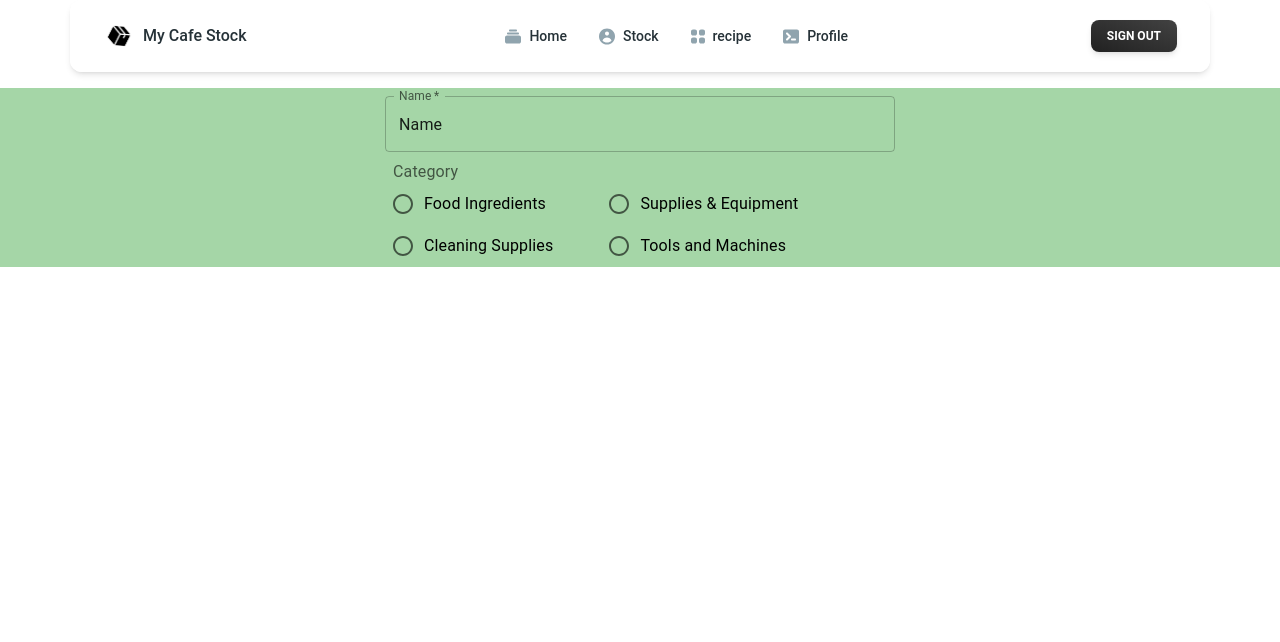
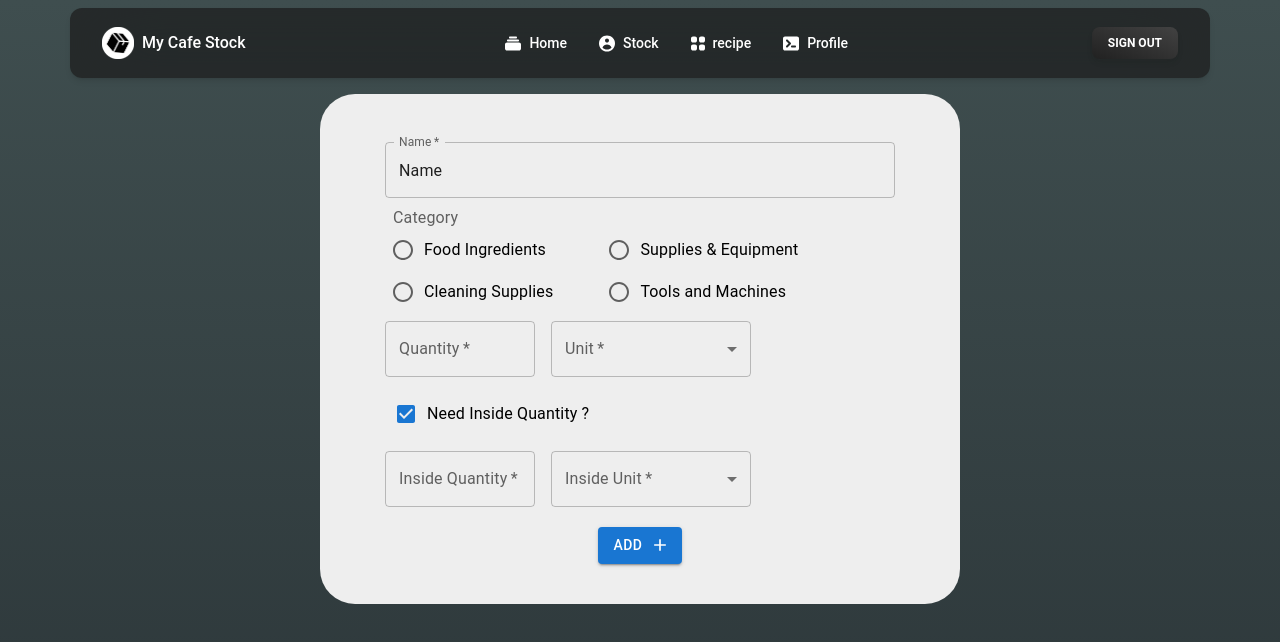
Before and after one commit to Project-Web-Development/Cafe-Stock-Management, a React (Create React App) app: page /addnewstock in a window 1280 px wide. Shown: the top 642 px of the page. Built offline with nearby package versions, Linux system fonts and the light colour scheme; no server answers.

Commit message:
update dari opik

```diff
--- a/src/Components/NavigationBar.jsx
+++ b/src/Components/NavigationBar.jsx
@@ -37,11 +37,11 @@ export default function NavbarDefault() {
         >
           <path
             d="M5 0.5C4.73478 0.5 4.48043 0.605357 4.29289 0.792893C4.10536 0.98043 4 1.23478 4 1.5C4 1.76522 4.10536 2.01957 4.29289 2.20711C4.48043 2.39464 4.73478 2.5 5 2.5H11C11.2652 2.5 11.5196 2.39464 11.7071 2.20711C11.8946 2.01957 12 1.76522 12 1.5C12 1.23478 11.8946 0.98043 11.7071 0.792893C11.5196 0.605357 11.2652 0.5 11 0.5H5ZM2 4.5C2 4.23478 2.10536 3.98043 2.29289 3.79289C2.48043 3.60536 2.73478 3.5 3 3.5H13C13.2652 3.5 13.5196 3.60536 13.7071 3.79289C13.8946 3.98043 14 4.23478 14 4.5C14 4.76522 13.8946 5.01957 13.7071 5.20711C13.5196 5.39464 13.2652 5.5 13 5.5H3C2.73478 5.5 2.48043 5.39464 2.29289 5.20711C2.10536 5.01957 2 4.76522 2 4.5ZM0 8.5C0 7.96957 0.210714 7.46086 0.585786 7.08579C0.960859 6.71071 1.46957 6.5 2 6.5H14C14.5304 6.5 15.0391 6.71071 15.4142 7.08579C15.7893 7.46086 16 7.96957 16 8.5V12.5C16 13.0304 15.7893 13.5391 15.4142 13.9142C15.0391 14.2893 14.5304 14.5 14 14.5H2C1.46957 14.5 0.960859 14.2893 0.585786 13.9142C0.210714 13.5391 0 13.0304 0 12.5V8.5Z"
-            fill="#90A4AE"
+            fill="#ffffff"
           />
         </svg>
 
-        <Link to="/Home" className="flex items-center">
+        <Link to="/Home" className="flex items-center text-[#ffffff]">
           Home
         </Link>
       </Typography>
@@ -62,10 +62,10 @@ export default function NavbarDefault() {
             fillRule="evenodd"
             clipRule="evenodd"
             d="M16 8.5C16 10.6217 15.1571 12.6566 13.6569 14.1569C12.1566 15.6571 10.1217 16.5 8 16.5C5.87827 16.5 3.84344 15.6571 2.34315 14.1569C0.842855 12.6566 0 10.6217 0 8.5C0 6.37827 0.842855 4.34344 2.34315 2.84315C3.84344 1.34285 5.87827 0.5 8 0.5C10.1217 0.5 12.1566 1.34285 13.6569 2.84315C15.1571 4.34344 16 6.37827 16 8.5ZM10 5.5C10 6.03043 9.78929 6.53914 9.41421 6.91421C9.03914 7.28929 8.53043 7.5 8 7.5C7.46957 7.5 6.96086 7.28929 6.58579 6.91421C6.21071 6.53914 6 6.03043 6 5.5C6 4.96957 6.21071 4.46086 6.58579 4.08579C6.96086 3.71071 7.46957 3.5 8 3.5C8.53043 3.5 9.03914 3.71071 9.41421 4.08579C9.78929 4.46086 10 4.96957 10 5.5ZM8 9.5C7.0426 9.49981 6.10528 9.77449 5.29942 10.2914C4.49356 10.8083 3.85304 11.5457 3.454 12.416C4.01668 13.0706 4.71427 13.5958 5.49894 13.9555C6.28362 14.3152 7.13681 14.5009 8 14.5C8.86319 14.5009 9.71638 14.3152 10.5011 13.9555C11.2857 13.5958 11.9833 13.0706 12.546 12.416C12.147 11.5457 11.5064 10.8083 10.7006 10.2914C9.89472 9.77449 8.9574 9.49981 8 9.5Z"
-            fill="#90A4AE"
+            fill="#ffffff"
           />
         </svg>
-        <Link to="/Stock" className="flex items-center">
+        <Link to="/Stock" className="flex items-center text-[#ffffff]">
           Stock
         </Link>
       </Typography>
@@ -84,10 +84,10 @@ export default function NavbarDefault() {
         >
           <path
             d="M2 0.5C1.46957 0.5 0.960859 0.710714 0.585786 1.08579C0.210714 1.46086 0 1.96957 0 2.5V4.5C0 5.03043 0.210714 5.53914 0.585786 5.91421C0.960859 6.28929 1.46957 6.5 2 6.5H4C4.53043 6.5 5.03914 6.28929 5.41421 5.91421C5.78929 5.53914 6 5.03043 6 4.5V2.5C6 1.96957 5.78929 1.46086 5.41421 1.08579C5.03914 0.710714 4.53043 0.5 4 0.5H2ZM2 8.5C1.46957 8.5 0.960859 8.71071 0.585786 9.08579C0.210714 9.46086 0 9.96957 0 10.5V12.5C0 13.0304 0.210714 13.5391 0.585786 13.9142C0.960859 14.2893 1.46957 14.5 2 14.5H4C4.53043 14.5 5.03914 14.2893 5.41421 13.9142C5.78929 13.5391 6 13.0304 6 12.5V10.5C6 9.96957 5.78929 9.46086 5.41421 9.08579C5.03914 8.71071 4.53043 8.5 4 8.5H2ZM8 2.5C8 1.96957 8.21071 1.46086 8.58579 1.08579C8.96086 0.710714 9.46957 0.5 10 0.5H12C12.5304 0.5 13.0391 0.710714 13.4142 1.08579C13.7893 1.46086 14 1.96957 14 2.5V4.5C14 5.03043 13.7893 5.53914 13.4142 5.91421C13.0391 6.28929 12.5304 6.5 12 6.5H10C9.46957 6.5 8.96086 6.28929 8.58579 5.91421C8.21071 5.53914 8 5.03043 8 4.5V2.5ZM8 10.5C8 9.96957 8.21071 9.46086 8.58579 9.08579C8.96086 8.71071 9.46957 8.5 10 8.5H12C12.5304 8.5 13.0391 8.71071 13.4142 9.08579C13.7893 9.46086 14 9.96957 14 10.5V12.5C14 13.0304 13.7893 13.5391 13.4142 13.9142C13.0391 14.2893 12.5304 14.5 12 14.5H10C9.46957 14.5 8.96086 14.2893 8.58579 13.9142C8.21071 13.5391 8 13.0304 8 12.5V10.5Z"
-            fill="#90A4AE"
+            fill="#ffffff"
           />
         </svg>
-        <Link to="/blocks" className="flex items-center">
+        <Link to="/blocks" className="flex items-center text-[#ffffff]">
           recipe
         </Link>
       </Typography>
@@ -108,10 +108,10 @@ export default function NavbarDefault() {
             fillRule="evenodd"
             clipRule="evenodd"
             d="M0 2.5C0 1.96957 0.210714 1.46086 0.585786 1.08579C0.960859 0.710714 1.46957 0.5 2 0.5H14C14.5304 0.5 15.0391 0.710714 15.4142 1.08579C15.7893 1.46086 16 1.96957 16 2.5V12.5C16 13.0304 15.7893 13.5391 15.4142 13.9142C15.0391 14.2893 14.5304 14.5 14 14.5H2C1.46957 14.5 0.960859 14.2893 0.585786 13.9142C0.210714 13.5391 0 13.0304 0 12.5V2.5ZM3.293 3.793C3.48053 3.60553 3.73484 3.50021 4 3.50021C4.26516 3.50021 4.51947 3.60553 4.707 3.793L7.707 6.793C7.89447 6.98053 7.99979 7.23484 7.99979 7.5C7.99979 7.76516 7.89447 8.01947 7.707 8.207L4.707 11.207C4.5184 11.3892 4.2658 11.49 4.0036 11.4877C3.7414 11.4854 3.49059 11.3802 3.30518 11.1948C3.11977 11.0094 3.0146 10.7586 3.01233 10.4964C3.01005 10.2342 3.11084 9.9816 3.293 9.793L5.586 7.5L3.293 5.207C3.10553 5.01947 3.00021 4.76516 3.00021 4.5C3.00021 4.23484 3.10553 3.98053 3.293 3.793ZM9 9.5C8.73478 9.5 8.48043 9.60536 8.29289 9.79289C8.10536 9.98043 8 10.2348 8 10.5C8 10.7652 8.10536 11.0196 8.29289 11.2071C8.48043 11.3946 8.73478 11.5 9 11.5H12C12.2652 11.5 12.5196 11.3946 12.7071 11.2071C12.8946 11.0196 13 10.7652 13 10.5C13 10.2348 12.8946 9.98043 12.7071 9.79289C12.5196 9.60536 12.2652 9.5 12 9.5H9Z"
-            fill="#90A4AE"
+            fill="#ffffff"
           />
         </svg>
-        <Link to="/Docs" className="flex items-center">
+        <Link to="/Docs" className="flex items-center text-[#ffffff]">
           Profile
         </Link>
       </Typography>
@@ -131,14 +131,14 @@ export default function NavbarDefault() {
       });
   };
   return (
-    <Navbar className="mx-auto max-w-screen-xl px-4 py-2 lg:px-8 lg:py-4">
+    <Navbar className="mx-auto max-w-screen-xl px-4 py-2 lg:px-8 lg:py-4 bg-[#212121] border-0">
       <div className="container mx-auto flex items-center justify-between text-blue-gray-900">
         <div className="flex items-center">
           <img src={logo} alt="Nama Gambar" className="h-8 w-8 mr-2" />
           <Typography
             as="a"
             href="#"
-            className="mr-4 cursor-pointer py-1.5 font-medium"
+            className="mr-4 cursor-pointer py-1.5 font-medium text-[#ffffff]"
           >
             My Cafe Stock
           </Typography>
@@ -148,7 +148,7 @@ export default function NavbarDefault() {
           <Button
             variant="gradient"
             size="sm"
-            className="hidden lg:inline-block"
+            className="hidden lg:inline-block text-[#ffffff]"
             onClick={handleLogOutButton}
           >
             <span>Sign Out</span>
--- a/src/Components/Table.jsx
+++ b/src/Components/Table.jsx
@@ -1,132 +1,105 @@
-import * as React from "react";
-import Table from "@mui/material/Table";
-import TableBody from "@mui/material/TableBody";
-import TableCell from "@mui/material/TableCell";
-import TableContainer from "@mui/material/TableContainer";
-import TableHead from "@mui/material/TableHead";
-import TableRow from "@mui/material/TableRow";
-import Paper from "@mui/material/Paper";
-import { TableVirtuoso } from "react-virtuoso";
-
-const sample = [
-  ["Frozen yoghurt", 159, 6.0, 24, 4.0, 312],
-  ["Ice cream sandwich", 237, 9.0, 37, 4.3, 312],
-  ["Eclair", 262, 16.0, 24, 6.0, 2312],
-  ["Cupcake", 305, 3.7, 67, 4.3, 212],
-  ["Gingerbread", 356, 16.0, 49, 3.9, 100],
-  ["Matcha", 123, 12.0, 54, 23, 25],
-];
-
-function createData(id, dessert, calories, fat, carbs, protein, quantity) {
-  return { id, dessert, calories, fat, carbs, protein, quantity };
-}
+import React, { useEffect, useState } from 'react';
+import Table from '@mui/material/Table';
+import TableBody from '@mui/material/TableBody';
+import TableCell from '@mui/material/TableCell';
+import TableHead from '@mui/material/TableHead';
+import TableRow from '@mui/material/TableRow';
+import Paper from '@mui/material/Paper';
+import { useUserData } from '../Context/getUserData';
+import { getStockDataByEmail } from '../Context/firebaseController';
 
 const columns = [
   {
     width: 200,
-    label: "Dessert",
-    dataKey: "dessert",
+    label: 'Stock Name',
+    dataKey: 'stockname',
   },
   {
     width: 120,
-    label: "Calories\u00A0(g)",
-    dataKey: "calories",
-    numeric: true,
+    label: 'Category',
+    dataKey: 'category',
   },
   {
     width: 120,
-    label: "Fat\u00A0(g)",
-    dataKey: "fat",
-    numeric: true,
+    label: 'Quantity',
+    dataKey: 'quantity',
   },
   {
     width: 120,
-    label: "Carbs\u00A0(g)",
-    dataKey: "carbs",
-    numeric: true,
+    label: 'Unit',
+    dataKey: 'unit',
   },
   {
     width: 120,
-    label: "Protein\u00A0(g)",
-    dataKey: "protein",
-    numeric: true,
+    label: 'Inside Quantity Per Unit',
+    dataKey: 'insideQuantityPerUnit',
   },
   {
     width: 120,
-    label: "Quantity\u00A0(g)",
-    dataKey: "quantity",
-    numeric: true,
+    label: 'Inside Unit',
+    dataKey: 'insideunit',
   },
 ];
 
-const rows = Array.from({ length: 200 }, (_, index) => {
-  const randomSelection = sample[Math.floor(Math.random() * sample.length)];
-  return createData(index, ...randomSelection);
-});
+export default function ReactVirtualizedTable() {
+  const userData = useUserData();
+  const [stockData, setStockData] = useState([]);
 
-const VirtuosoTableComponents = {
-  Scroller: React.forwardRef((props, ref) => (
-    <TableContainer component={Paper} {...props} ref={ref} />
-  )),
-  Table: (props) => (
-    <Table
-      {...props}
-      sx={{ borderCollapse: "separate", tableLayout: "fixed" }}
-    />
-  ),
-  TableHead,
-  TableRow: ({ item: _item, ...props }) => <TableRow {...props} />,
-  TableBody: React.forwardRef((props, ref) => (
-    <TableBody {...props} ref={ref} />
-  )),
+  useEffect(() => {
+    async function fetchStockData() {
+      if (userData && userData.email) {
+        try {
+          const data = await getStockDataByEmail(userData.email);
+          setStockData(data);
+        } catch (error) {
+          console.error('Error fetching stock data:', error);
+        }
+      }
+    }
+
+    fetchStockData();
+  }, [userData]);
+
+  function createData(stock) {
+    return {
+      id: stock.id,
+      stockname: stock.stockName, // Ubah dari 'stock['Stock Name']' ke 'stock.stockName'
+      category: stock.category,
+      quantity: stock.quantity,
+      unit: stock.unit,
+      insideQuantityPerUnit: stock.insideQuantityPerUnit,
+      insideunit: stock.insideUnit,
     };
+  }
 
-function fixedHeaderContent() {
+  // Ubah efek useEffect untuk memperbarui rows saat stockData berubah
+  useEffect(() => {
+    const updatedRows = stockData.map((stock, index) => createData(stock));
+    setRows(updatedRows);
+  }, [stockData]);
+
+  const [rows, setRows] = useState([]);
+
   return (
+    <Paper style={{ height: 400, width: '80%' }}>
+      <Table>
+        <TableHead>
           <TableRow>
             {columns.map((column) => (
-        <TableCell
-          key={column.dataKey}
-          variant="head"
-          align={column.numeric || false ? "right" : "left"}
-          style={{ width: column.width }}
-          sx={{
-            backgroundColor: "background.paper",
-          }}
-        >
-          {column.label}
-        </TableCell>
+              <TableCell key={column.dataKey}>{column.label}</TableCell>
             ))}
           </TableRow>
-  );
-}
-
-function rowContent(_index, row) {
-  return (
-    <React.Fragment>
+        </TableHead>
+        <TableBody>
+          {rows.map((row, index) => (
+            <TableRow key={index}>
               {columns.map((column) => (
-        <TableCell
-          key={column.dataKey}
-          align={column.numeric || false ? "right" : "left"}
-          //   style={{ color:'white'}}
-        >
-          {row[column.dataKey]}
-        </TableCell>
+                <TableCell key={column.dataKey}>{row[column.dataKey]}</TableCell>
               ))}
-    </React.Fragment>
-  );
-}
-
-export default function ReactVirtualizedTable() {
-  return (
-    <Paper style={{ height: 400, width: "80%" }}>
-      <TableVirtuoso
-        data={rows}
-        components={VirtuosoTableComponents}
-        fixedHeaderContent={fixedHeaderContent}
-        itemContent={rowContent}
-        // style={{background:'black'}}
-      />
+            </TableRow>
+          ))}
+        </TableBody>
+      </Table>
     </Paper>
   );
 }
--- /dev/null
+++ b/src/Context/getUserData.js
@@ -0,0 +1,26 @@
+// useUserData.js
+import { useEffect, useState, useCallback } from 'react';
+import { useAuth } from './AuthContext';
+import { getUserDataByEmail } from './firebaseController';
+
+export function useUserData() {
+  const { isAuthenticated, user } = useAuth();
+  const [userData, setUserData] = useState(null);
+
+  const getUserData = useCallback(async () => {
+    try {
+      if (isAuthenticated && user && user.email) {
+        const fetchedUserData = await getUserDataByEmail(user.email);
+        setUserData(fetchedUserData);
+      }
+    } catch (error) {
+      console.error('Error fetching user data:', error);
+    }
+  }, [isAuthenticated, user]);
+
+  useEffect(() => {
+    getUserData();
+  }, [getUserData]);
+console.log(userData)
+  return userData;
+}
--- a/src/Pages/AddNewStock.jsx
+++ b/src/Pages/AddNewStock.jsx
@@ -7,11 +7,29 @@ import RadioGroup from "@mui/material/RadioGroup";
 import FormControlLabel from "@mui/material/FormControlLabel";
 import FormControl from "@mui/material/FormControl";
 import FormLabel from "@mui/material/FormLabel";
+import Select from "@mui/material/Select";
+import InputLabel from "@mui/material/InputLabel";
+import MenuItem from "@mui/material/MenuItem";
+import Checkbox from "@mui/material/Checkbox";
+import FormGroup from "@mui/material/FormGroup";
+import Button from "@mui/material/Button";
+import AddIcon from "@mui/icons-material/Add";
+import Stack from "@mui/material/Stack";
 export default function AddNewStock() {
+  const [unit, setUnit] = React.useState("");
+  const [insideUnit, setinsideUnit] = React.useState("");
+
+  const handleUnitChange = (event) => {
+    setUnit(event.target.value);
+  };
+
+  const handleInsideUnitChange = (event) => {
+    setinsideUnit(event.target.value);
+  };
   return (
-    <div className="">
+    <div className="flex flex-col items-center bg-gradient-to-b from-[#3F4E4F] to-[#2C3639] h-screen pt-2">
       <NavbarDefault />
-      <div className="flex flex-col justify-center mt-4 bg-green-200 items-center">
+      <div className="flex flex-col justify-center bg-gray-200 mt-4 items-center w-1/2 p-10 rounded-[35px]">
         <div className="flex flex-col justify-center items-start">
           <Box
             component="form"
@@ -68,6 +86,112 @@ export default function AddNewStock() {
               </div>
             </RadioGroup>
           </FormControl>
+          <div className="flex justify-center">
+            <Box
+              component="form"
+              sx={{
+                "& .MuiTextField-root": { m: 1, width: "150px" },
+              }}
+              noValidate
+              autoComplete="off"
+            >
+              <div className="">
+                <TextField
+                  required
+                  id="outlined-required"
+                  label="Quantity"
+                  defaultValue="Quantity"
+                  style={{ color: "white" }}
+                  type="number"
+                />
+              </div>
+            </Box>
+            <Box sx={{ m: 1, minWidth: 200 }}>
+              <FormControl fullWidth>
+                <InputLabel id="demo-simple-select-label" required>
+                  Unit
+                </InputLabel>
+                <Select
+                  labelId="demo-simple-select-label"
+                  id="demo-simple-select"
+                  value={unit}
+                  label="Unit"
+                  required
+                  onChange={handleUnitChange}
+                >
+                  <MenuItem value={"Pieces"}>Pieces (Pcs)</MenuItem>
+                  <MenuItem value={"Kilogram"}>Kilogram (Kg)</MenuItem>
+                  <MenuItem value={"Gram"}>Gram (g)</MenuItem>
+                  <MenuItem value={"Liter"}>Liter (L)</MenuItem>
+                  <MenuItem value={"Meter"}>Meter (m)</MenuItem>
+                  <MenuItem value={"Centimeter"}>Centimeter (cm)</MenuItem>
+                  <MenuItem value={"Boxes"}>Boxes (Box)</MenuItem>
+                  <MenuItem value={"Set"}>Set</MenuItem>
+                </Select>
+              </FormControl>
+            </Box>
+          </div>
+          <div>
+            <FormGroup>
+              <FormControlLabel
+                control={<Checkbox defaultChecked />}
+                label="Need Inside Quantity ?"
+                sx={{ m: 1 }}
+              />
+            </FormGroup>
+          </div>
+          <div className="flex justify-center">
+            <Box
+              component="form"
+              sx={{
+                "& .MuiTextField-root": { m: 1, width: "150px" },
+              }}
+              noValidate
+              autoComplete="off"
+            >
+              <div className="">
+                <TextField
+                  required
+                  id="outlined-required"
+                  label="Inside Quantity"
+                  defaultValue="Inside Quantity"
+                  style={{ color: "white" }}
+                  type="number"
+                />
+              </div>
+            </Box>
+            <Box sx={{ m: 1, minWidth: 200 }}>
+              <FormControl fullWidth>
+                <InputLabel id="demo-simple-select-label" required>
+                  Inside Unit
+                </InputLabel>
+                <Select
+                  labelId="demo-simple-select-label"
+                  id="demo-simple-select"
+                  value={insideUnit}
+                  label="insideUnit"
+                  required
+                  onChange={handleInsideUnitChange}
+                >
+                  <MenuItem value={"Pieces"}>Pieces (Pcs)</MenuItem>
+                  <MenuItem value={"Kilogram"}>Kilogram (Kg)</MenuItem>
+                  <MenuItem value={"Gram"}>Gram (g)</MenuItem>
+                  <MenuItem value={"Liter"}>Liter (L)</MenuItem>
+                  <MenuItem value={"Meter"}>Meter (m)</MenuItem>
+                  <MenuItem value={"Centimeter"}>Centimeter (cm)</MenuItem>
+                  <MenuItem value={"Boxes"}>Boxes (Box)</MenuItem>
+                  <MenuItem value={"Set"}>Set</MenuItem>
+                </Select>
+              </FormControl>
+            </Box>
+          </div>
+          <div className="flex justify-center  w-full mt-3">
+            <Stack direction="row" spacing={2}>
+              <Button variant="contained" endIcon={<AddIcon />}>
+                Add
+              </Button>
+            </Stack>
+          </div>
         </div>
       </div>
     </div>
```
Also changed, not shown: src/Context/firebaseController.js (+30 -0 lines), src/Pages/Home.jsx (+10 -27 lines), src/Pages/Stock.jsx (+4 -4 lines). Lines whose indentation alone changed are shown as unchanged.
